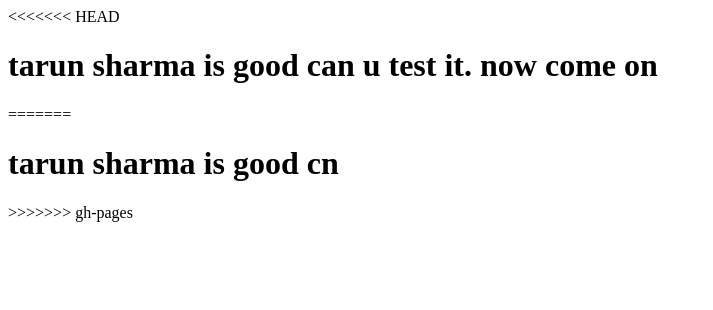
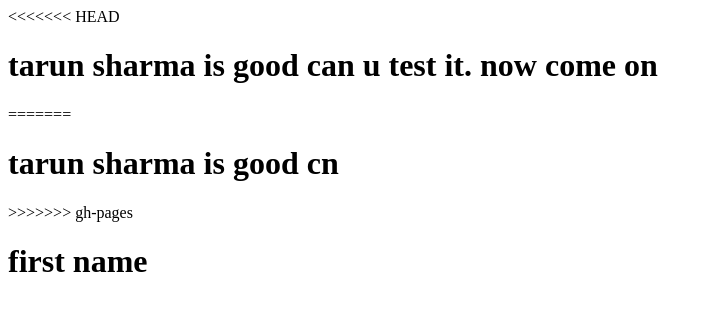
Before and after one commit to tarunsharma01/test, a plain HTML site: page index.html in a window 1280 px wide. Shown: the whole page, without its empty margins (0-713 px from the left). Drawn offline with Linux system fonts and the light colour scheme.

Commit message:
New update

```diff
--- a/index.html
+++ b/index.html
@@ -5,5 +5,6 @@
 =======
     <h1>tarun sharma is good cn </h1>
 >>>>>>> gh-pages
+<h1> first name</h1>
   </body>
 </html>
```
